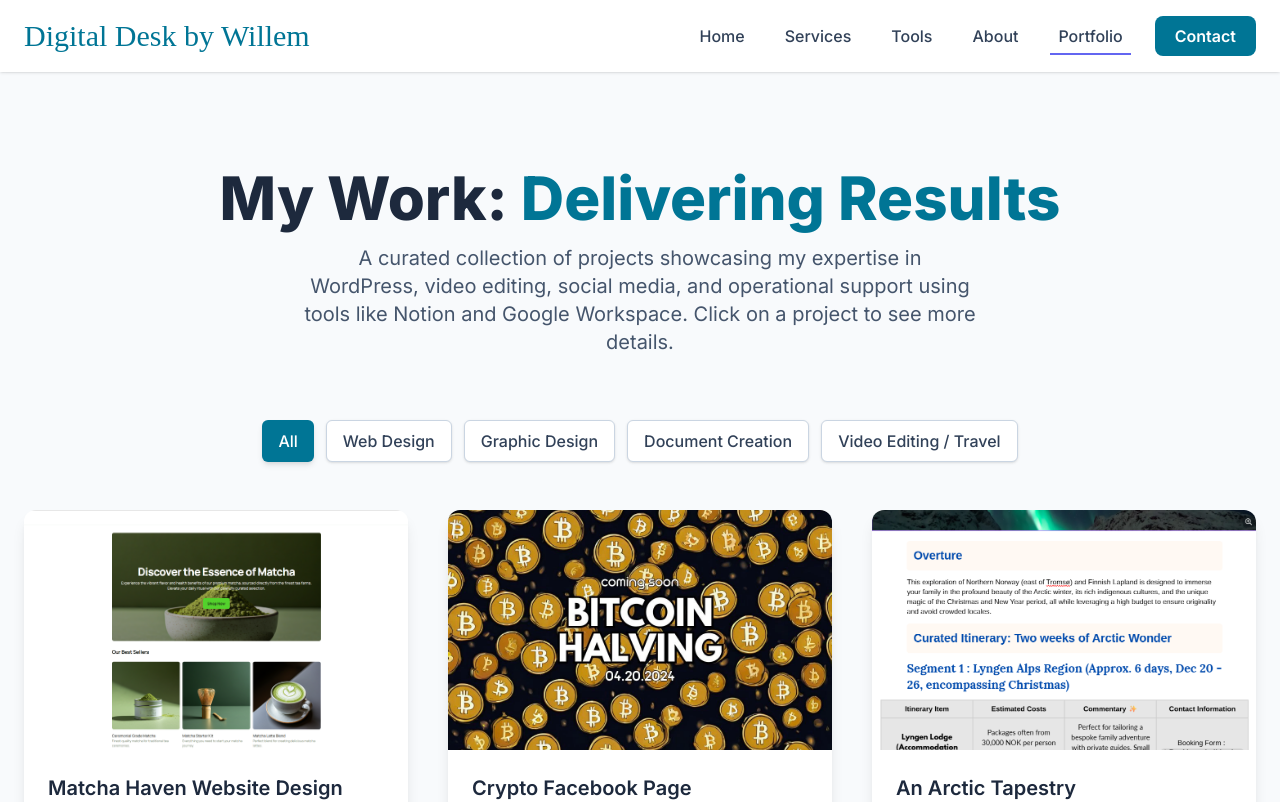
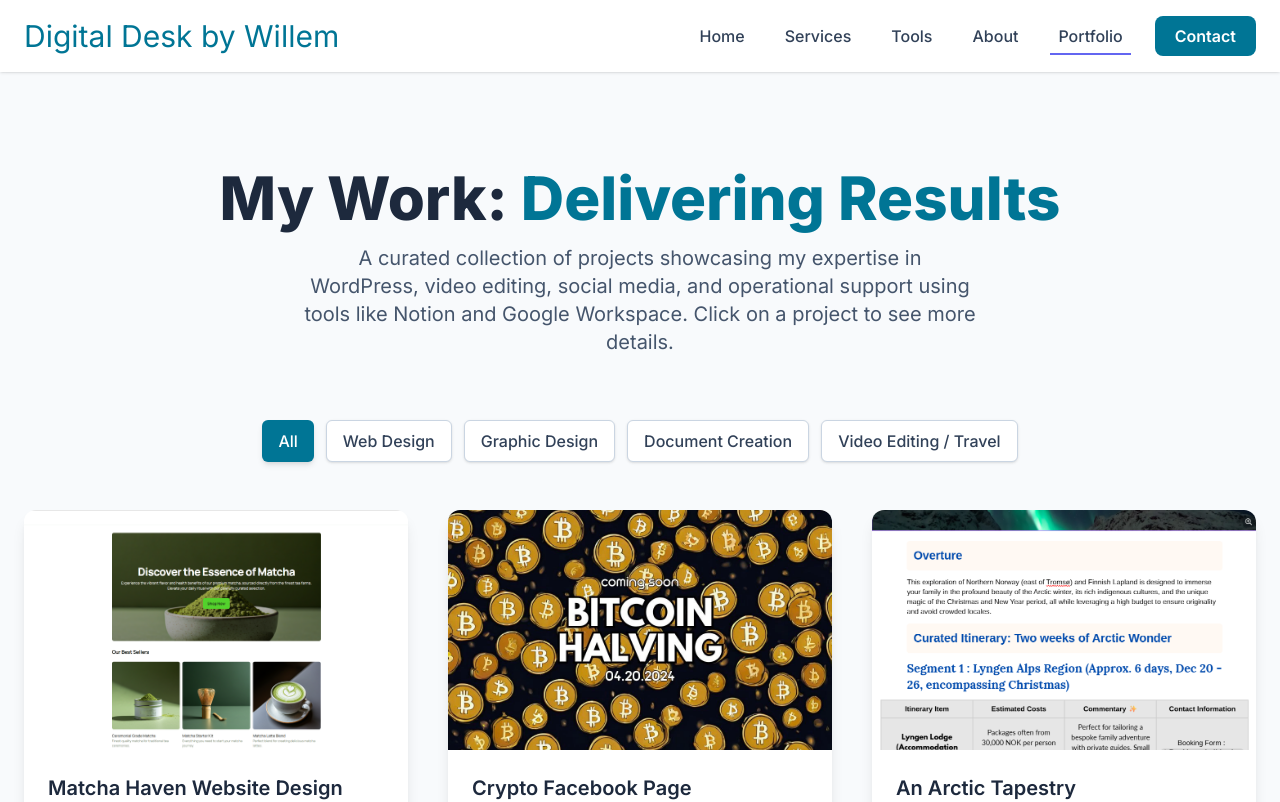
Before and after one commit to thisismaw/Willem-Aaron-Pacardo-PortfolioWebsite, a Next.js app: page /portfolio in a window 1280 px wide. Shown: the top 802 px of the page. Built offline with nearby package versions, Linux system fonts and the light colour scheme.

Commit message:
edit services

```diff
--- a/components/Navbar.tsx
+++ b/components/Navbar.tsx
@@ -91,7 +91,7 @@ const Navbar = () => {
         <Link
           href="/"
           onClick={() => handleAnchorLinkClick('home', '/#home')}
-          className="font-logo-rocksalt text-2xl sm:text-3xl text-cyan-700 hover:text-cyan-800 transition-colors"
+          className="text-2xl sm:text-3xl text-cyan-700 hover:text-cyan-800 transition-colors"
         >
           Digital Desk by Willem
         </Link>
--- a/components/ServicesSection.tsx
+++ b/components/ServicesSection.tsx
@@ -8,9 +8,9 @@ const CreativeIcon = () => ( <svg xmlns="http://www.w3.org/2000/svg" className="
 const AdminIcon = () => ( <svg xmlns="http://www.w3.org/2000/svg" className="h-12 w-12 sm:h-14 sm:w-14 md:h-16 md:w-16" fill="none" viewBox="0 0 24 24" stroke="currentColor" strokeWidth="1.5"><path strokeLinecap="round" strokeLinejoin="round" d="M10.343 3.94c.09-.542.56-.94 1.11-.94h1.093c.55 0 1.02.398 1.11.94l.149.894c.07.424.384.764.78.93.398.164.855.142 1.205-.108l.737-.527a1.125 1.125 0 011.45.12l.773.774c.39.389.39 1.024 0 1.414l-.527.737c-.25.35-.272.806-.108 1.204.165.397.505.71.93.78l.893.15c.543.09.94.56.94 1.11v1.093c0 .55-.397 1.02-.94 1.11l-.893.149c-.425.07-.765.383-.93.78-.165.398-.143.854.107 1.204l.527.738c.39.39.39 1.024 0 1.414l-.774.773a1.125 1.125 0 01-1.449.12l-.738-.527c-.35-.25-.806-.272-1.203-.107-.397.165-.71.505-.78.93l-.15.894c-.09.542-.56.94-1.11.94h-1.094c-.55 0-1.019-.398-1.11-.94l-.148-.894c-.071-.424-.384-.764-.781-.93-.398-.164-.854-.142-1.204.108l-.738.527a1.125 1.125 0 01-1.45-.12l-.773-.774a1.125 1.125 0 010-1.414l.527-.737c.25-.35.273-.806.108-1.204-.165-.397-.506-.71-.93-.78l-.894-.15c-.542-.09-.94-.56-.94-1.11v-1.094c0-.55.398-1.02.94-1.11l.894-.149c.424-.07.765-.383.93-.78.165-.398.143-.854-.107-1.204l-.527-.738a1.125 1.125 0 01.12-1.45l.773-.773a1.125 1.125 0 011.45-.12l.737.527c.35.25.807.272 1.204.107.397-.165.71-.505.78-.93l.15-.894z" /><path strokeLinecap="round" strokeLinejoin="round" d="M15 12a3 3 0 11-6 0 3 3 0 016 0z" /></svg> );
 const AllInOneIcon = () => ( <svg xmlns="http://www.w3.org/2000/svg" className="h-12 w-12 sm:h-14 sm:w-14 md:h-16 md:w-16" fill="none" viewBox="0 0 24 24" stroke="currentColor" strokeWidth="1.5"><path strokeLinecap="round" strokeLinejoin="round" d="M9.813 15.904L9 18.75l-.813-2.846a4.5 4.5 0 00-3.09-3.09L1.25 12l2.846-.813a4.5 4.5 0 003.09-3.09L9 5.25l.813 2.846a4.5 4.5 0 003.09 3.09L15.75 12l-2.846.813a4.5 4.5 0 00-3.09 3.09zM18.25 12L17 14.25l-1.25-2.25L13.5 11l2.25-1.25L17 7.5l1.25 2.25L20.5 11l-2.25 1.25z"/></svg> );
 const servicesData: Service[] = [
-  { id: 1, icon: <CreativeIcon />, title: "Business & Project Management", description: "Result: You get a smooth-running business without having to micromanage.", details: ["Organize daily operations so nothing falls through the cracks.", "Manage projects from planning to completion — keeping timelines on track.", "Coordinate with team members, assign tasks, and monitor progress."], rate: "Custom Quotes Available", buttonText: "Discuss Creative Needs"},
-  { id: 2, icon: <AdminIcon />, title: "Operations Support & Virtual Assistance", description: "You have more mental space to focus on what matters most.", details: ["Handle email and calendar management.", "Prepare reports and keep records up-to-date", "Standardize processes to save time and reduce errors."], rate: "Custom Quotes Available", buttonText: "Optimize My Admin"},
-  { id: 3, icon: <AllInOneIcon />, title: "Website Management & Updates", description: "our website stays professional, functional, and conversion-ready.", details: ["Maintain and update your website’s content and visuals.", "Optimize site performance and fix minor issues.", "Keep your site aligned with your brand and goals."], rate: "Custom Quotes Available", buttonText: "Get My Custom Plan", highlightClass: "border-cyan-500 ring-2 ring-cyan-500/50"},
+  { id: 1, icon: <CreativeIcon />, title: "Business & Project Management", description: "Result: You get a smooth-running business without having to micromanage.", details: ["Organize daily operations so nothing falls through the cracks.", "Manage projects from planning to completion — keeping timelines on track.", "Coordinate with team members, assign tasks, and monitor progress.", "Handle email, calendar, and document management."], rate: "Custom Quotes Available", buttonText: "Discuss Creative Needs"},
+  { id: 2, icon: <AdminIcon />, title: "Digital Presence Management (Website, Social Media & YouTube)", description: "Your brand stays professional, visible, and aligned with your business goals.", details: ["Maintain and update your website’s content, visuals, and performance.", "Create simple, responsive websites or landing pages.", "Manage and grow your social media accounts with engaging content.", "Handle YouTube channel management — from uploads to optimization."], rate: "Custom Quotes Available", buttonText: "Optimize My Admin"},
+  { id: 3, icon: <AllInOneIcon />, title: "Website Management & Updates", description: "Your website stays professional, functional, and conversion-ready.", details: ["Maintain and update your website’s content and visuals.", "Optimize site performance and fix minor issues.", "Keep your site aligned with your brand and goals."], rate: "Custom Quotes Available", buttonText: "Get My Custom Plan", highlightClass: "border-cyan-500 ring-2 ring-cyan-500/50"},
 ];
 const ServicesSection = ({ baseDelay = "0s" }: ServicesSectionProps) => {
   const sectionRef = useRef<HTMLElement>(null);
```
